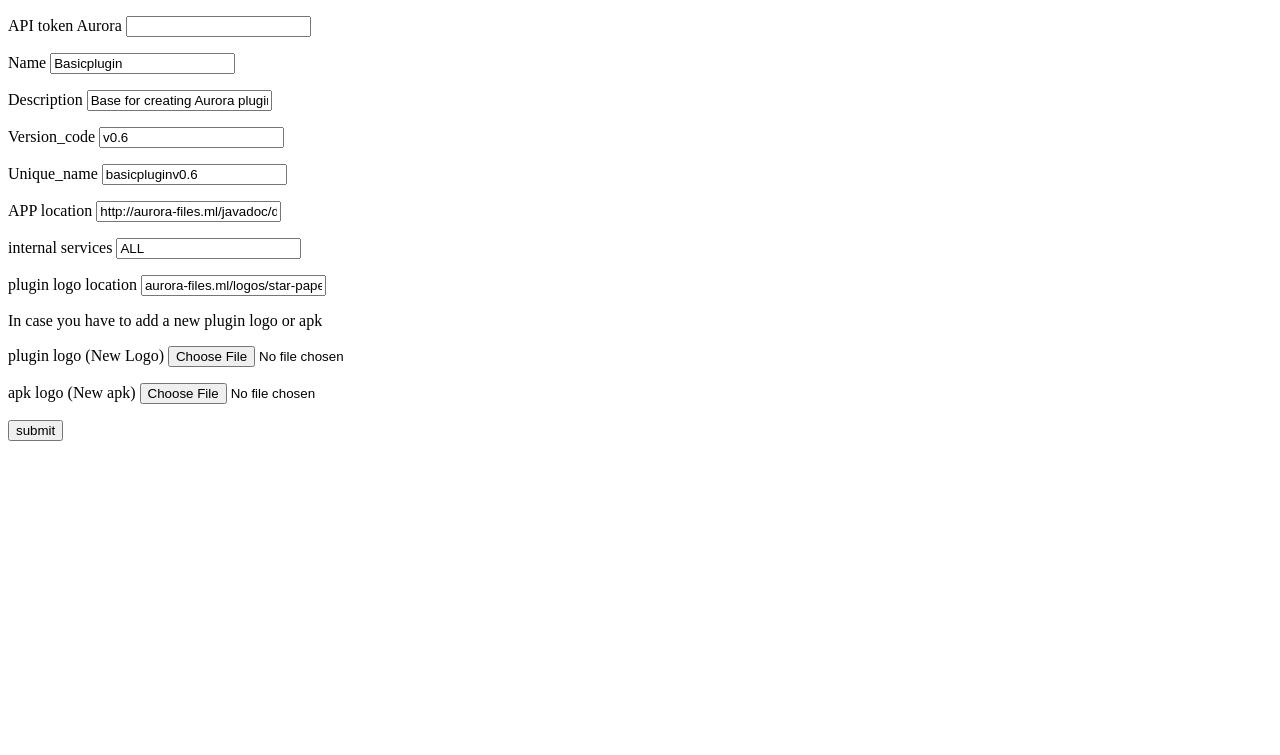
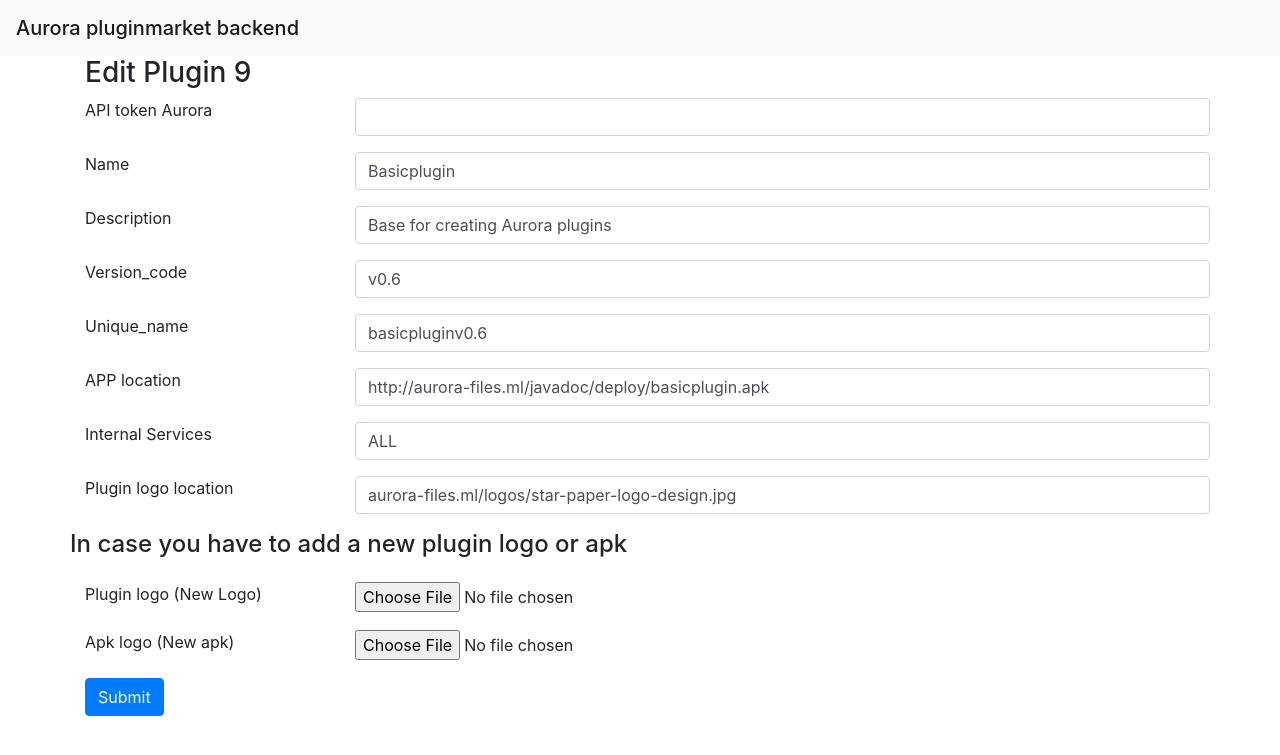
Before and after one commit to YarneH/aurora-pluginmarket, a Flask app: page /edit_plugin/9 in a window 1280 px wide. Shown: the top 755 px of the page. Run offline with Flask 2, Linux system fonts and the light colour scheme; data comes from the database, SQL or seed files in the repository; some libraries are stand-ins or nearby versions.

Commit message:
update html

```diff
--- a/templates/create_plugin.html
+++ b/templates/create_plugin.html
@@ -1,35 +1,139 @@
 <!DOCTYPE html>
-<html>
+<html lang="en">
+<head profile="http://www.w3.org/2005/10/profile">
+    <meta charset="UTF-8">
+
+    <title>Pluginmarket</title>
+    <link rel="stylesheet" href="css/bootstrap.min.css">
+</head>
+
 <body>
+<link rel="stylesheet" href="https://stackpath.bootstrapcdn.com/bootstrap/4.3.1/css/bootstrap.min.css"
+      integrity="sha384-ggOyR0iXCbMQv3Xipma34MD+dH/1fQ784/j6cY/iJTQUOhcWr7x9JvoRxT2MZw1T" crossorigin="anonymous">
+<script src="https://stackpath.bootstrapcdn.com/bootstrap/4.3.1/js/bootstrap.min.js"
+        integrity="sha384-JjSmVgyd0p3pXB1rRibZUAYoIIy6OrQ6VrjIEaFf/nJGzIxFDsf4x0xIM+B07jRM"
+        crossorigin="anonymous"></script>
+<script src="https://code.jquery.com/jquery-3.3.1.slim.min.js"
+        integrity="sha384-q8i/X+965DzO0rT7abK41JStQIAqVgRVzpbzo5smXKp4YfRvH+8abtTE1Pi6jizo"
+        crossorigin="anonymous"></script>
+<script src="https://cdnjs.cloudflare.com/ajax/libs/popper.js/1.14.7/umd/popper.min.js"
+        integrity="sha384-UO2eT0CpHqdSJQ6hJty5KVphtPhzWj9WO1clHTMGa3JDZwrnQq4sF86dIHNDz0W1"
+        crossorigin="anonymous"></script>
+<script
+        src="https://code.jquery.com/jquery-3.4.1.min.js"
+        integrity="sha256-CSXorXvZcTkaix6Yvo6HppcZGetbYMGWSFlBw8HfCJo="
+        crossorigin="anonymous"></script>
+
+<nav class="navbar navbar-light bg-light">
+    <span class="navbar-brand mb-0 h1">Aurora pluginmarket backend</span>
+</nav>
+<div class="container">
     {% if plugin %}
         <form action="/edit_plugin/{{ plugin.id }}" enctype=multipart/form-data method="POST">
-    <p>API token {{ plugin.creator }} <input type="text" name="token"/></p>
-    <p>Name <input type="text" name="name" value="{{ plugin.name }}"/></p>
-    <p>Description <input type="text" name="description" value="{{ plugin.description }}"/></p>
-    <p>Version_code <input type="text" name="version_code" value="{{ plugin.version_code }}"/></p>
-    <p>Unique_name <input type="text" name="unique_name" value="{{ plugin.unique_name }}"/></p>
-    <p>APP location <input type="text" name="apk_location" value="{{ plugin.apk_location }}"/></p>
-    <p>internal services <input type="text" name="internal_services" value="{{ plugin.internal_services }}"/></p>
-    <p>plugin logo location <input type="text" name="plugin_logo" value="{{ plugin.plugin_logo }}"/></p>
-    <p>In case you have to add a new plugin logo or apk</p>
-    <p>plugin logo (New Logo) <input type="file" name="plugin_logo_file"/></p>
-    <p>apk logo (New apk) <input type="file" name="plugin_apk_file"/></p>
-    <p><input type="submit" value="submit"/></p>
+        <h3>Edit Plugin {{ plugin.id }}</h3>
+        <div class="form-group row">
+            <label class="col-3" for="token">API token {{ plugin.creator }} </label>
+            <input class="form-control col-9" type="text" name="token" id="token"/>
+        </div>
+        <div class="form-group row">
+            <label class="col-3" for="name">Name </label>
+            <input class="form-control col-9" type="text" name="name" id="name" value="{{ plugin.name }}"/>
+        </div>
+        <div class="form-group row">
+            <label class="col-3" for="description">Description </label>
+            <input class="form-control col-9" type="text" name="description" id="description"
+                   value="{{ plugin.description }}"/>
+        </div>
+        <div class="form-group row">
+            <label class="col-3" for="version_code">Version_code </label>
+            <input class="form-control col-9" type="text" id="version_code" name="version_code"
+                   value="{{ plugin.version_code }}"/>
+        </div>
+        <div class="form-group row">
+            <label class="col-3" for="unique_name">Unique_name </label>
+            <input class="form-control col-9" type="text" id="unique_name" name="unique_name"
+                   value="{{ plugin.unique_name }}"/>
+        </div>
+        <div class="form-group row">
+            <label class="col-3" for="apk_location">APP location</label>
+            <input class="form-control col-9" type="text" name="apk_location" id="apk_location"
+                   value="{{ plugin.apk_location }}"/>
+        </div>
+        <div class="form-group row">
+            <label class="col-3" for="internal_services">Internal Services </label>
+            <input class="form-control col-9" type="text" name="internal_services" id="internal_services"
+                   value="{{ plugin.internal_services }}"/>
+
+        </div>
+        <div class="form-group row">
+            <label class="col-3" for="plugin_logo">Plugin logo location </label>
+            <input class="form-control col-9" type="text" name="plugin_logo" id="plugin_logo"
+                   value="{{ plugin.plugin_logo }}"/>
+        </div>
+        <div class="form-group row">
+            <h4>In case you have to add a new plugin logo or apk</h4>
+        </div>
+        <div class="form-group row">
+            <label class="col-3">Plugin logo (New Logo) </label>
+            <input type="file" name="plugin_logo_file"/>
+        </div>
+        <div class="form-group row">
+            <label class="col-3" for="apk_logo">Apk logo (New apk)</label>
+            <input type="file" name="plugin_apk_file" id="apk_logo"/>
+
+        </div>
+
     {% else %}
         <form action="/create_plugin" enctype=multipart/form-data method="POST">
-    <p>API token <input type="text" name="token"/></p>
-    <p>Name <input type="text" name="name"/></p>
-    <p>Description <input type="text" name="description"/></p>
-    <p>Version_code <input type="text" name="version_code"/></p>
-    <p>Unique_name <input type="text" name="unique_name"/></p>
-    <p>APP location <input type="text" name="apk_location"/></p>
-    <p>internal services <input type="text" name="internal_services"/></p>
-    <p>plugin logo location <input type="text" name="plugin_logo"/></p>
-    <p>In case you have to add a new plugin logo or apk</p>
-    <p>plugin logo (New Logo) <input type="file" name="plugin_logo_file"/></p>
-    <p>apk logo (New apk) <input type="file" name="plugin_apk_file"/></p>
-    <p><input type="submit" value="submit"/></p>
+        <h3>Create Plugin</h3>
+        <div class="form-group row">
+            <label class="col-3" for="token">API token</label>
+            <input class="form-control col-9" type="text" name="token" id="token"/>
+        </div>
+        <div class="form-group row">
+            <label class="col-3" for="name">Name </label>
+            <input class="form-control col-9" type="text" name="name" id="name"/>
+        </div>
+        <div class="form-group row">
+            <label class="col-3" for="description">Description </label>
+            <input class="form-control col-9" type="text" name="description" id="description"/>
+        </div>
+        <div class="form-group row">
+            <label class="col-3" for="version_code">Version_code </label>
+            <input class="form-control col-9" type="text" id="version_code" name="version_code"/>
+        </div>
+        <div class="form-group row">
+            <label class="col-3" for="unique_name">Unique_name </label>
+            <input class="form-control col-9" type="text" id="unique_name" name="unique_name"/>
+        </div>
+        <div class="form-group row">
+            <label class="col-3" for="apk_location">APP location</label>
+            <input class="form-control col-9" type="text" name="apk_location" id="apk_location"/>
+        </div>
+        <div class="form-group row">
+            <label class="col-3" for="internal_services">Internal Services </label>
+            <input class="form-control col-9" type="text" name="internal_services" id="internal_services"/>
+        </div>
+        <div class="form-group row">
+            <label class="col-3" for="plugin_logo">Plugin logo location </label>
+            <input class="form-control col-9" type="text" name="plugin_logo" id="plugin_logo"/>
+        </div>
+        <div class="form-group row">
+            <h4>In case you have to add a new plugin logo or apk</h4>
+        </div>
+        <div class="form-group row">
+            <label class="col-3">Plugin logo (New Logo) </label>
+            <input type="file" name="plugin_logo_file"/>
+        </div>
+        <div class="form-group row">
+            <label class="col-3" for="apk_logo">Apk logo (New apk)</label>
+            <input type="file" name="plugin_apk_file" id="apk_logo"/>
+
+        </div>
+
     {% endif %}
-</form>
+    <button class="btn btn-primary" type="submit" value="submit">Submit</button>
+    </form>
+</div>
 </body>
 </html>
```
